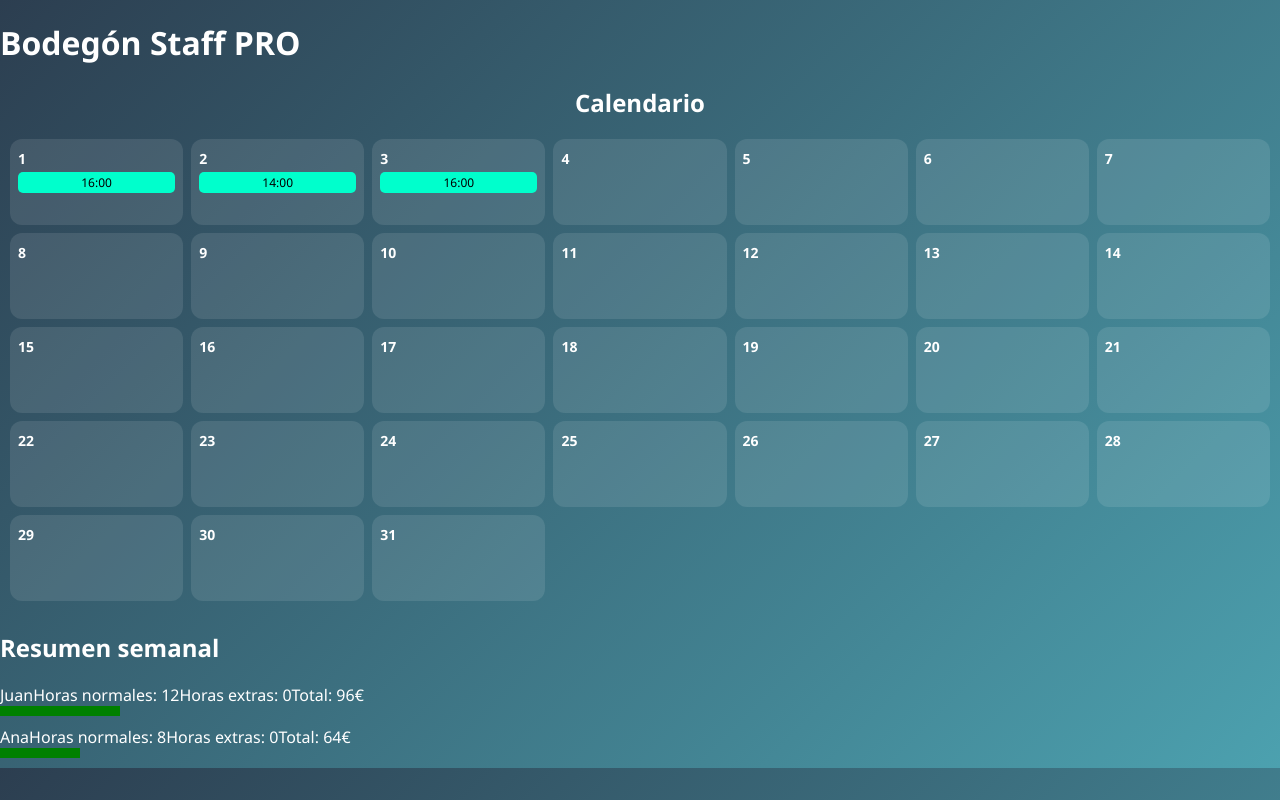
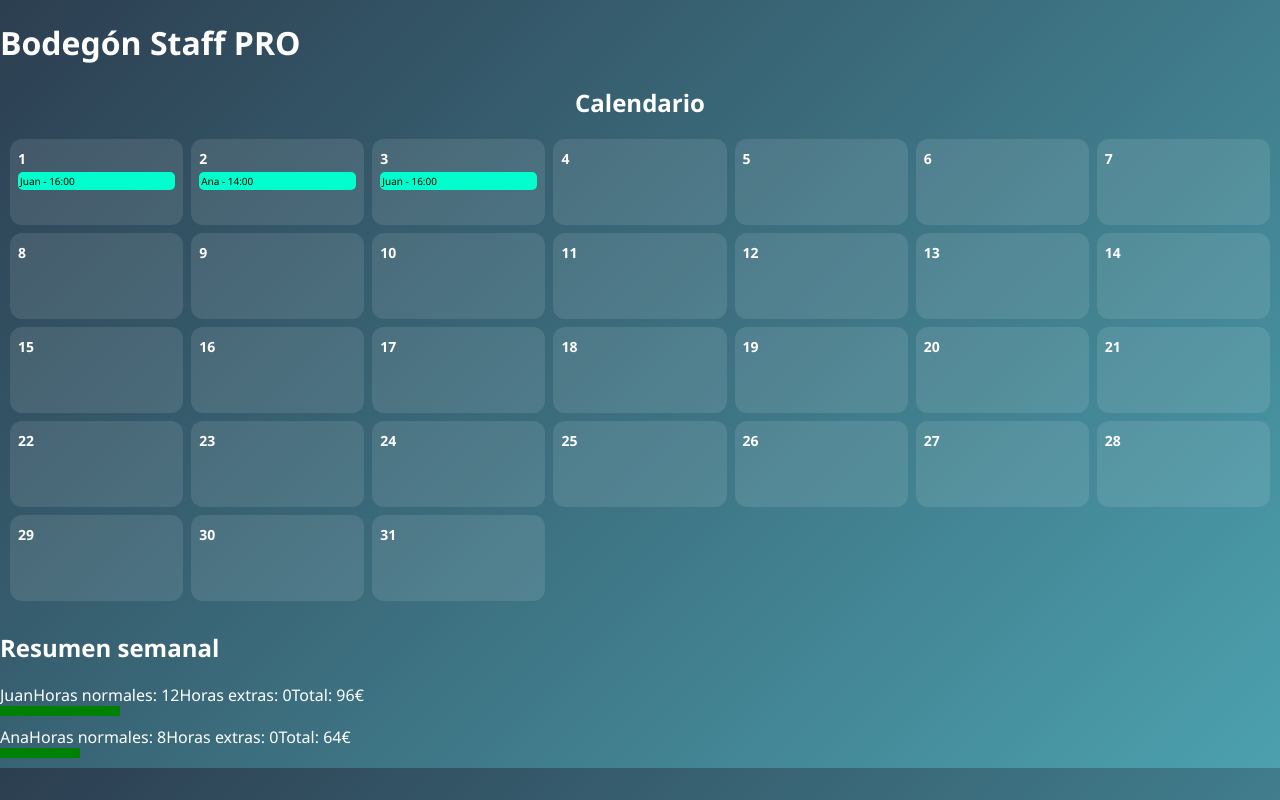
Before and after one commit to davidsfc16/bodegon-staff-pro, a React (Create React App) app: page / in a window 1280 px wide. Built offline with nearby package versions, Linux system fonts and the light colour scheme.

Commit message:
mostrar nombre + hora en calendario

```diff
--- a/src/App.css
+++ b/src/App.css
@@ -40,13 +40,13 @@ body {
 }
 
 .mini-shift {
-  font-size: 12px;
+  font-size: 10px;
   background: #00ffcc;
   color: black;
   margin-top: 3px;
   border-radius: 5px;
   padding: 2px;
-  text-align: center;
+  text-align: left;
 }
 
 .day-details {
--- a/src/CalendarMonth.js
+++ b/src/CalendarMonth.js
@@ -21,7 +21,7 @@ function CalendarMonth({ employees }) {
               const shift = e.schedule.find((s) => s.day === day);
               return shift ? (
                 <div key={e.id} className="mini-shift">
-                  {shift.start}
+                  {e.name} - {shift.start}
                 </div>
               ) : null;
             })}
```
